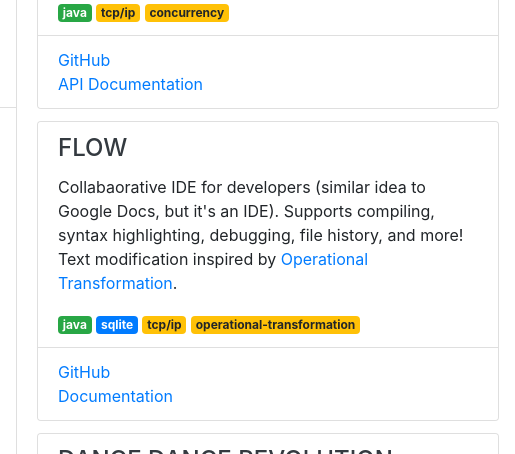
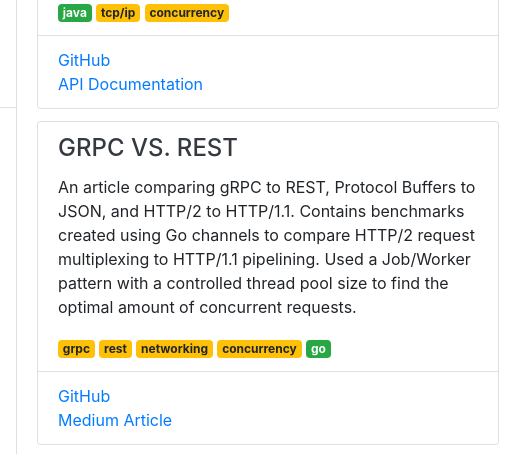
Before and after one commit to Bimde/bimde.github.io, a website with bundled scripts: page index.html in a window 1280 px wide. Shown: the part 2920-3374 px from the top of the page, 765-1280 px from the left. Built offline with nearby package versions, Linux system fonts and the light colour scheme; a web font is replaced by a local one.

Commit message:
Added gRPC vs. REST article to projects

```diff
--- a/index.html
+++ b/index.html
@@ -189,7 +189,7 @@
             </li>
             <li class="list-group-item">
                 <a href="https://github.com/bimde/fancam-generator" class="card-link">GitHub</a><br/>
-                <a href="https://www.youtube.com/channel/UCbk65m7iJXRcmoVC8NgNkEg" href="#" class="card-link">Generated Videos</a><br/>
+                <a href="https://www.youtube.com/channel/UCbk65m7iJXRcmoVC8NgNkEg" class="card-link">Generated Videos</a><br/>
                 <a href="https://github.com/bimde/openshot-sdk-go" class="card-link">OpenShot SDK</a>
                 <a href="https://godoc.org/github.com/Bimde/openshot-sdk-go" class="card-link right">
                   <img src="https://godoc.org/github.com/Bimde/openshot-sdk-go?status.svg" alt="GoDoc">
@@ -213,6 +213,23 @@
             <li class="list-group-item">
                 <a href="https://github.com/Bimde/Blackjack-Server" class="card-link">GitHub</a><br/>
                 <a href="https://docs.google.com/document/d/1TitWhC7pa1LwOa1-9aaW1HGAJzgxTehDEKdn49hRspE/" href="#" class="card-link">API Documentation</a>
+            </li>
+          </ul>
+        </div>
+        <div class="card">
+          <ul class="list-group list-group-flush">
+            <li class="list-group-item">
+              <h4 class="card-title">gRPC vs. REST</h4>
+              <p class="card-text">An article comparing gRPC to REST, Protocol Buffers to JSON, and HTTP/2 to HTTP/1.1. Contains benchmarks created using Go channels to compare HTTP/2 request multiplexing to HTTP/1.1 pipelining. Used a Job/Worker pattern with a controlled thread pool size to find the optimal amount of concurrent requests.</p>
+              <span class="badge badge-warning">grpc</span>
+              <span class="badge badge-warning">rest</span>
+              <span class="badge badge-warning">networking</span>
+              <span class="badge badge-warning">concurrency</span>
+              <span class="badge badge-success">go</span>
+            </li>
+            <li class="list-group-item">
+                <a href=https://github.com/Bimde/grpc-vs-rest" class="card-link">GitHub</a><br/>
+                <a href="https://medium.com/@bimeshde/grpc-vs-rest-performance-simplified-fd35d01bbd4" class="card-link">Medium Article</a><br/>
             </li>
           </ul>
         </div>
```
